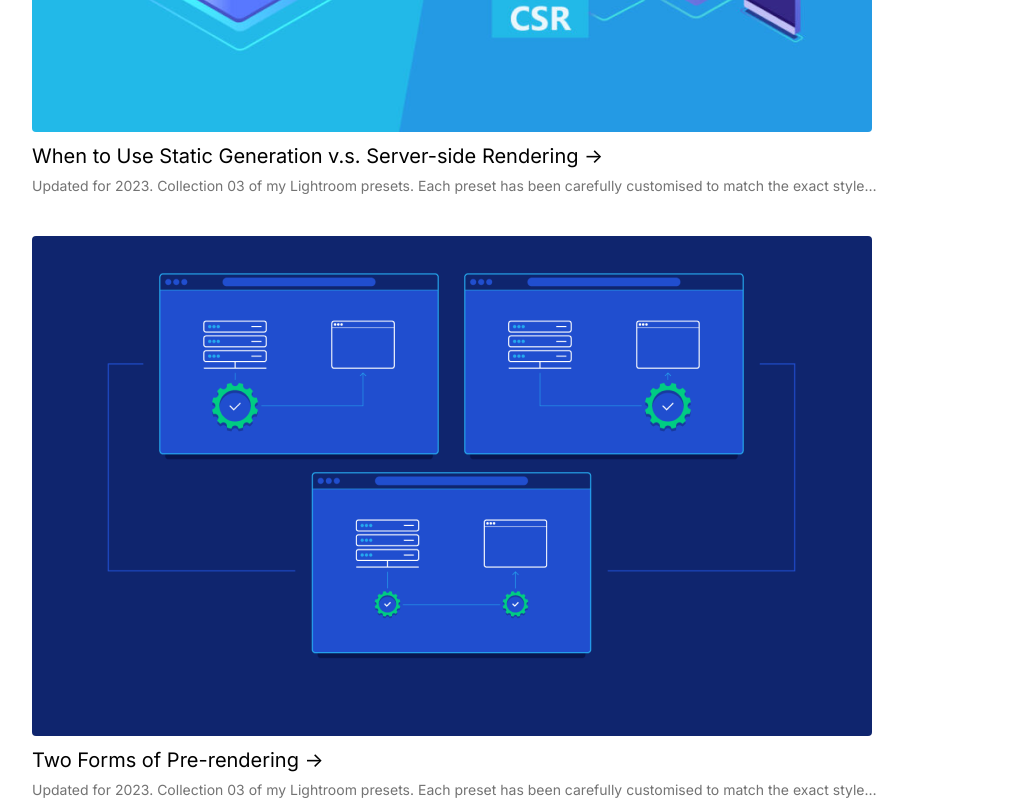
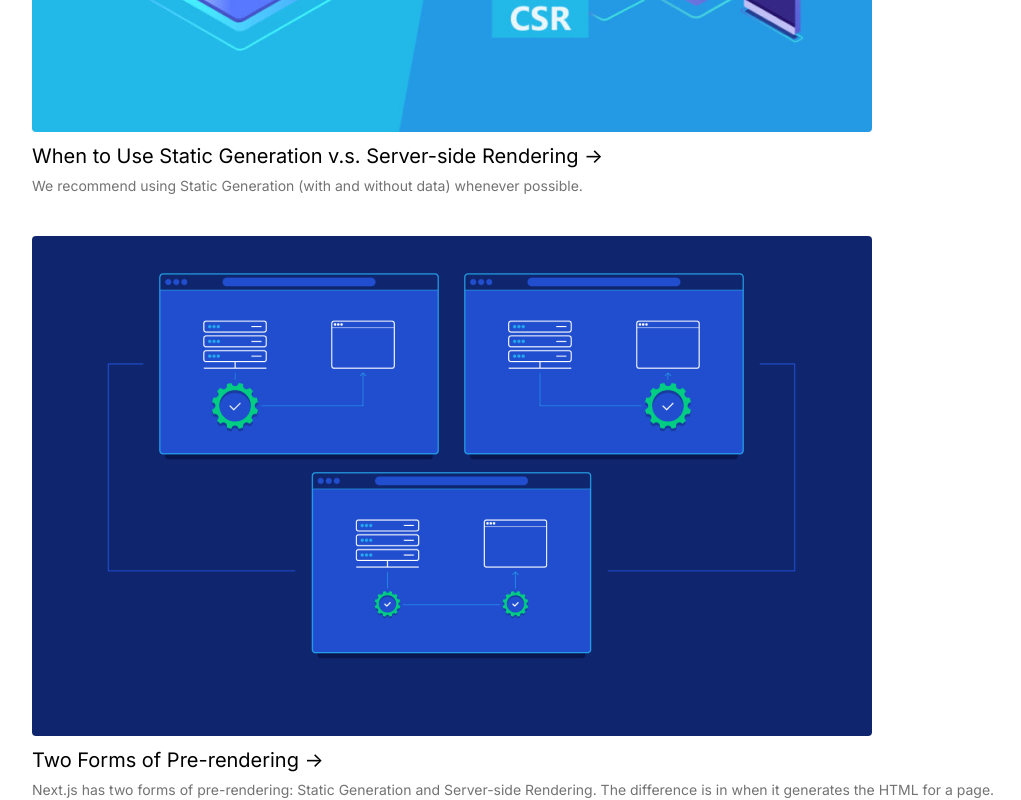
Before and after one commit to ilhamprabaswara/ilham.cc, a Next.js app: page /blog in a window 1280 px wide. Shown: the part 461-1261 px from the top of the page, without its empty margins (48-1069 px from the left). Built offline with nearby package versions, Linux system fonts and the light colour scheme.

Commit message:
Update blog post and add excerpt to blog list

```diff
--- a/pages/blog/index.js
+++ b/pages/blog/index.js
@@ -8,7 +8,7 @@ export default function Blog({ allPostsData }) {
         <Layout>
             <NavBar />
             <div className="grid gap-10">
-                {allPostsData.map(({ date, img, slug, title }) => (
+                {allPostsData.map(({ date, excerpt, img, slug, title }) => (
                     <>
                         <article id={slug}>
                             <img className="rounded mb-[10px]" src={img} />
@@ -17,7 +17,7 @@ export default function Blog({ allPostsData }) {
                             </h2>
                             <div>
                                 <p className="text-[14px] text-neutral-500">
-                                    Updated for 2023. Collection 03 of my Lightroom presets. Each preset has been carefully customised to match the exact style…
+                                    {excerpt}
                                 </p>
                             </div>
                         </article>
--- a/posts/pre-rendering.md
+++ b/posts/pre-rendering.md
@@ -3,7 +3,7 @@ title: 'Two Forms of Pre-rendering'
 date: '2020-01-01'
 author: 'Ilham Prabaswara'
 img: '/img/pre-rendering.png'
-excerpt: 'Types of pre-rendering on a web applications'
+excerpt: 'Next.js has two forms of pre-rendering: Static Generation and Server-side Rendering. The difference is in when it generates the HTML for a page.'
 ---
 
 Next.js has two forms of pre-rendering: **Static Generation** and **Server-side Rendering**. The difference is in **when** it generates the HTML for a page.
--- a/posts/ssg-ssr.md
+++ b/posts/ssg-ssr.md
@@ -3,7 +3,7 @@ title: 'When to Use Static Generation v.s. Server-side Rendering'
 date: '2020-01-02'
 author: 'Ilham Prabaswara'
 img: '/img/ssg-ssr.png'
-excerpt: 'Things that you should know about Static Site Generation vs Server Side Rendering in web application'
+excerpt: 'We recommend using Static Generation (with and without data) whenever possible.'
 ---
 
 We recommend using **Static Generation** (with and without data) whenever possible because your page can be built once and served by CDN, which makes it much faster than having a server render the page on every request.
```
